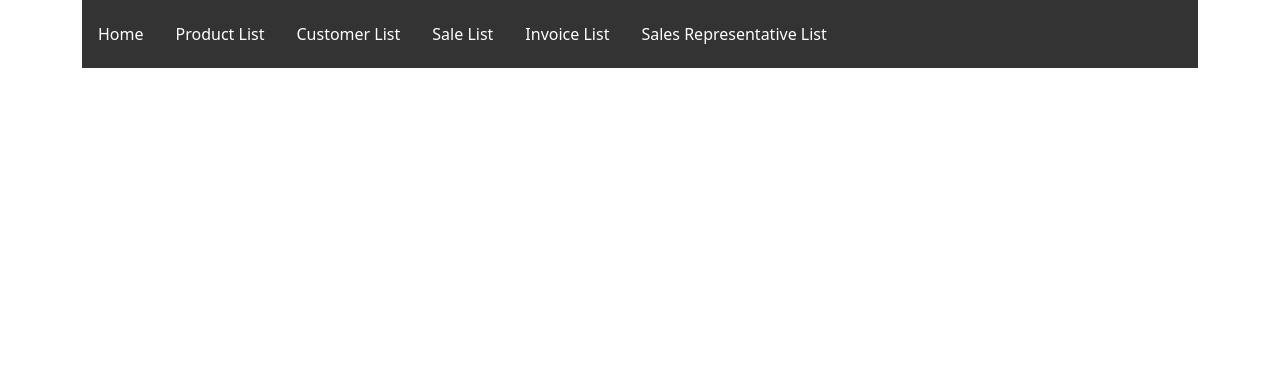
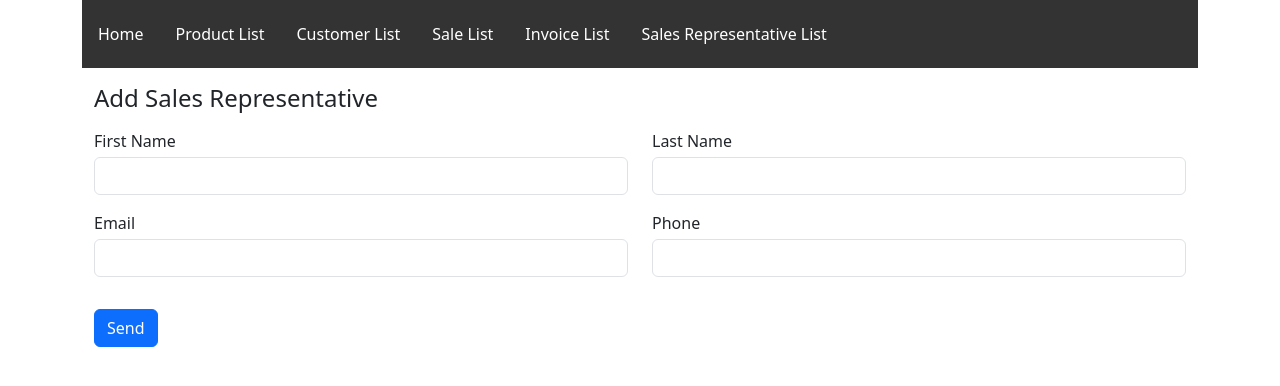
Before and after one commit to ynskrc23/sales-tracking-ui, a React (Create React App) app: page /salesrepresentative-add in a window 1280 px wide. Shown: the top 386 px of the page. Built offline with nearby package versions, Linux system fonts and the light colour scheme.

Commit message:
sales representative yapıldı

```diff
--- a/src/App.js
+++ b/src/App.js
@@ -13,6 +13,8 @@ import CustomerUpdate from "./components/customer/CustomerUpdate";
 import ProductAdd from "./components/product/ProductAdd";
 import ProductUpdate from "./components/product/ProductUpdate";
 import SaleDetails from "./components/sale/SaleDetails";
+import SalesRepresentativeAdd from "./components/salesrepresentative/SalesRepresentativeAdd";
+import SalesRepresentativeUpdate from "./components/salesrepresentative/SalesRepresentativeUpdate";
 
 const App = () => {
     return (
@@ -26,6 +28,8 @@ const App = () => {
                     <Route path="/sale" element={<SaleList/>} />
                     <Route path="/invoice" element={<InvoiceList/>} />
                     <Route path="/salesrepresentative" element={<SalesRepresentativeList/>} />
+                    <Route path="/salesrepresentative-add" element={<SalesRepresentativeAdd/>} />
+                    <Route path="/salesrepresentative-update/:id" element={<SalesRepresentativeUpdate/>} />
                     <Route path="/customer-add" element={<CustomerAdd/>} />
                     <Route path="/customer-update/:id" element={<CustomerUpdate/>} />
                     <Route path="/product-add" element={<ProductAdd/>} />
--- /dev/null
+++ b/src/components/salesrepresentative/SalesRepresentativeAdd.js
@@ -0,0 +1,116 @@
+import React from 'react';
+import axios from 'axios';
+
+class SalesRepresentativeAdd extends React.Component {
+    constructor() {
+        super();
+        this.state = {
+            firstName: '',
+            lastName: '',
+            email: '',
+            phone: ''
+        };
+
+        this.handleChange = this.handleChange.bind(this);
+        this.handleSubmit = this.handleSubmit.bind(this);
+    }
+
+    handleChange(event) {
+        const { name, value } = event.target;
+        this.setState({ [name]: value });
+    }
+
+    async handleSubmit(event) {
+        event.preventDefault();
+
+        const { firstName, lastName, email, phone } = this.state;
+        const newData = {
+            firstName,
+            lastName,
+            email,
+            phone
+        };
+
+        try {
+            await axios.post('api/salesrepresentatives', newData);
+            alert('SalesRepresentative added successfully');
+            this.setState({  // Formu sıfırla
+                firstName: '',
+                lastName: '',
+                email: '',
+                phone: ''
+            });
+        } catch (error) {
+            console.error('There was an error adding the SalesRepresentative!', error);
+        }
+    }
+
+    render() {
+        const { firstName, lastName, email, phone } = this.state;
+
+        return (
+            <div className="container mt-3">
+                <h4 className="mb-3">Add Sales Representative</h4>
+                <form onSubmit={this.handleSubmit}>
+                    <div className="row">
+                        <div className="form-group col-md-6 mb-3">
+                            <label htmlFor="firstName" className="mb-1">First Name</label>
+                            <input
+                                id="firstName"
+                                name="firstName"
+                                type="text"
+                                className="form-control"
+                                value={firstName}
+                                onChange={this.handleChange}
+                                required
+                            />
+                        </div>
+                        <div className="form-group col-md-6 mb-3">
+                            <label htmlFor="lastName" className="mb-1">Last Name</label>
+                            <input
+                                id="lastName"
+                                name="lastName"
+                                type="text"
+                                className="form-control"
+                                value={lastName}
+                                onChange={this.handleChange}
+                                required
+                            />
+                        </div>
+                        <div className="form-group col-md-6 mb-3">
+                            <label htmlFor="email" className="mb-1">Email</label>
+                            <input
+                                id="email"
+                                name="email"
+                                type="email"
+                                className="form-control"
+                                value={email}
+                                onChange={this.handleChange}
+                                required
+                            />
+                        </div>
+                        <div className="form-group col-md-6 mb-3">
+                            <label htmlFor="phone" className="mb-1">Phone</label>
+                            <input
+                                id="phone"
+                                name="phone"
+                                type="text"
+                                className="form-control"
+                                value={phone}
+                                onChange={this.handleChange}
+                                required
+                            />
+                        </div>
+
+                    </div>
+
+                    <button type="submit" className="btn btn-primary mt-3">
+                        Send
+                    </button>
+                </form>
+            </div>
+        );
+    }
+}
+
+export default SalesRepresentativeAdd;
--- a/src/components/salesrepresentative/SalesRepresentativeList.js
+++ b/src/components/salesrepresentative/SalesRepresentativeList.js
@@ -1,6 +1,7 @@
 import React, { useEffect, useState } from 'react';
 import axios from 'axios';
 import { Button } from 'react-bootstrap';
+import {Link} from "react-router-dom";
 
 const SalesRepresentativeList = () => {
     const [SalesRepresentatives, setSalesRepresentatives] = useState([]);
@@ -27,7 +28,14 @@ const SalesRepresentativeList = () => {
 
     return (
         <div className="container">
-            <h4 className="mt-3">SalesRepresentative List</h4>
+            <div className="row">
+                <div className="col-md-6">
+                    <h4 className="mt-3">Sales Representative List</h4>
+                </div>
+                <div className="col-md-6">
+                    <h4 className="mt-3 float-end"><Link to="/salesrepresentative-add"> Add Sales Representative </Link></h4>
+                </div>
+            </div>
             <table className="table table-striped table-bordered">
                 <thead className="thead-dark">
                 <tr>
@@ -44,7 +52,7 @@ const SalesRepresentativeList = () => {
                         <td>{item.email}</td>
                         <td>{item.phone}</td>
                         <td>
-                            <Button className="btn-sm" variant="warning">Edit</Button>{' '}
+                            <Link to={`/salesrepresentative-update/${item.id}`} className="btn btn-sm btn-warning m-lg-1">Edit</Link>
                             <Button className="btn-sm" variant="danger">Delete</Button>
                         </td>
                     </tr>
--- /dev/null
+++ b/src/components/salesrepresentative/SalesRepresentativeUpdate.js
@@ -0,0 +1,118 @@
+import React, { useEffect, useState } from 'react';
+import axios from 'axios';
+import { useParams } from 'react-router-dom';
+
+const SalesRepresentativeUpdate = () => {
+    const { id } = useParams(); // URL'den müşteri ID'sini almak için useParams hook'u kullanılır
+
+    const [SalesRepresentative, setSalesRepresentative] = useState({
+        firstName: '',
+        lastName: '',
+        email: '',
+        phone: ''
+    });
+
+    const [loading, setLoading] = useState(true);
+    const [error, setError] = useState(null);
+
+    useEffect(() => {
+        const fetchSalesRepresentative = async () => {
+            try {
+                const response = await axios.get(`/api/salesrepresentatives/${id}`);
+                setSalesRepresentative(response.data);
+            } catch (error) {
+                setError(error);
+            } finally {
+                setLoading(false);
+            }
+        };
+
+        fetchSalesRepresentative();
+    }, [id]); // id parametresi değiştiğinde useEffect'in yeniden çalışması sağlanır
+
+    const handleChange = (event) => {
+        const { name, value } = event.target;
+        setSalesRepresentative({ ...SalesRepresentative, [name]: value });
+    };
+
+    const handleSubmit = async (event) => {
+        event.preventDefault();
+
+        try {
+            await axios.put(`/api/salesrepresentatives/${id}`, SalesRepresentative);
+            alert('Sales Representative updated successfully');
+            // İsteği başarıyla gönderdikten sonra istemciyi yeniden yönlendirebilirsiniz veya başka bir işlem yapabilirsiniz.
+        } catch (error) {
+            console.error('There was an error updating the SalesRepresentative!', error);
+        }
+    };
+
+    if (loading) return <p>Loading...</p>;
+    if (error) return <p>Error: {error.message}</p>;
+
+    const { firstName, lastName, email, phone } = SalesRepresentative;
+
+    return (
+        <div className="container mt-3">
+            <h4 className="mb-3">Update Sales Representative</h4>
+            <form onSubmit={handleSubmit}>
+                <div className="row">
+                    <div className="form-group col-md-6 mb-3">
+                        <label htmlFor="firstName" className="mb-1">First Name</label>
+                        <input
+                            id="firstName"
+                            name="firstName"
+                            type="text"
+                            className="form-control"
+                            value={firstName}
+                            onChange={handleChange}
+                            required
+                        />
+                    </div>
+                    <div className="form-group col-md-6 mb-3">
+                        <label htmlFor="lastName" className="mb-1">Last Name</label>
+                        <input
+                            id="lastName"
+                            name="lastName"
+                            type="text"
+                            className="form-control"
+                            value={lastName}
+                            onChange={handleChange}
+                            required
+                        />
+                    </div>
+                    <div className="form-group col-md-6 mb-3">
+                        <label htmlFor="email" className="mb-1">Email</label>
+                        <input
+                            id="email"
+                            name="email"
+                            type="email"
+                            className="form-control"
+                            value={email}
+                            onChange={handleChange}
+                            required
+                        />
+                    </div>
+                    <div className="form-group col-md-6 mb-3">
+                        <label htmlFor="phone" className="mb-1">Phone</label>
+                        <input
+                            id="phone"
+                            name="phone"
+                            type="text"
+                            className="form-control"
+                            value={phone}
+                            onChange={handleChange}
+                            required
+                        />
+                    </div>
+                </div>
+
+                <button type="submit" className="btn btn-primary mt-3">
+                    Update
+                </button>
+            </form>
+        </div>
+    );
+};
+
+export default SalesRepresentativeUpdate;
```
